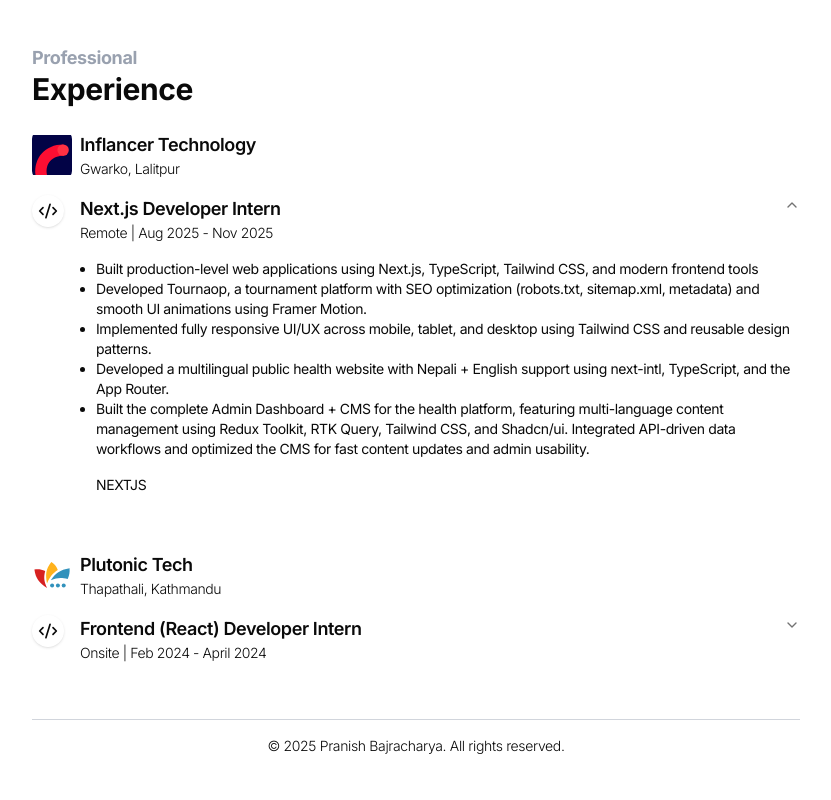
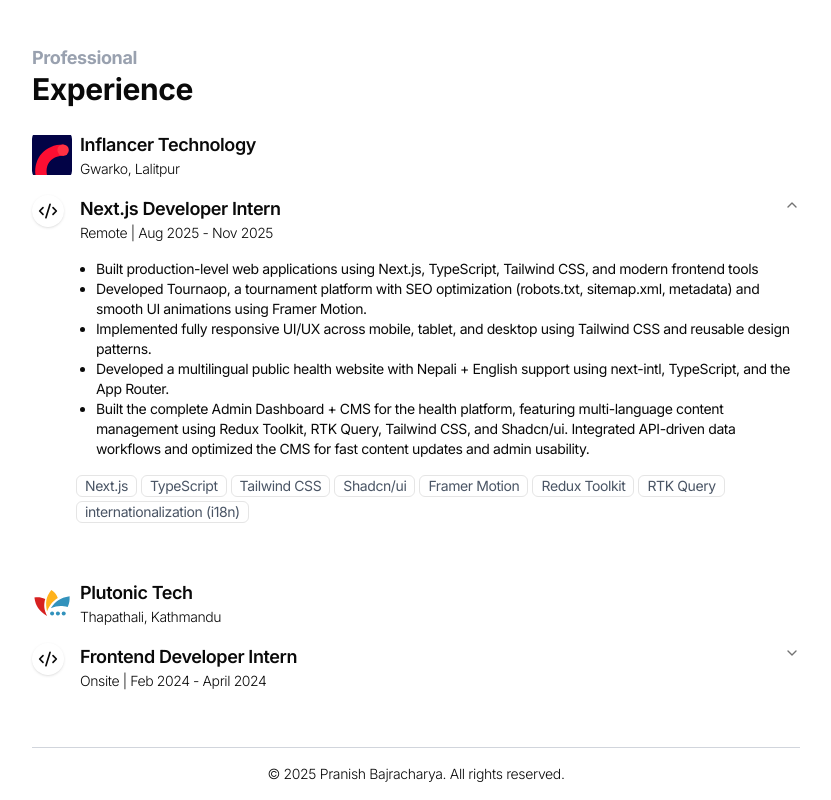
Before and after one commit to pb-bj/portfolio, a Next.js app: page / in a window 1280 px wide. Shown: the part 544-1344 px from the top of the page, without its empty margins (224-1055 px from the left). Before the commit the page ends 1316 px from the top, so only its background shows below. Built offline with nearby package versions, Linux system fonts and the light colour scheme.

Commit message:
added techstack with components

```diff
--- a/src/components/work-experience/experience.tsx
+++ b/src/components/work-experience/experience.tsx
@@ -11,6 +11,7 @@ interface ExperienceComponentProps {
 	role: string;
 	duration: string;
 	contributions: string[];
+	techstack?: string[];
 }
 
 export default function ExperienceComponent({
@@ -22,6 +23,7 @@ export default function ExperienceComponent({
 	role,
 	duration,
 	contributions,
+	techstack,
 }: ExperienceComponentProps) {
 	return (
 		<div className="flex flex-col pt-6">
@@ -63,7 +65,13 @@ export default function ExperienceComponent({
 							</ul>
 						</div>
 						{/* for techstack */}
-						<div className="pl-16 py-4">NEXTJS</div>
+						<ul className="pl-11 py-4 flex flex-wrap gap-1">
+							{techstack?.map((stack, index) => (
+								<li key={index} className="border px-2 text-gray-600 text-sm rounded-sm">
+									{stack}
+								</li>
+							))}
+						</ul>
 					</AccordionContent>
 				</AccordionItem>
 			</Accordion>
--- a/src/components/work-experience/work-experience.tsx
+++ b/src/components/work-experience/work-experience.tsx
@@ -1,3 +1,4 @@
+import { TechStack } from '@/lib/enums/tech-stack.enum';
 import ExperienceComponent from './experience';
 
 export default function WorkExperience() {
@@ -23,6 +24,16 @@ export default function WorkExperience() {
 						'Developed a multilingual public health website with Nepali + English support using next-intl, TypeScript, and the App Router.',
 						'Built the complete Admin Dashboard + CMS for the health platform, featuring multi-language content management using Redux Toolkit, RTK Query, Tailwind CSS, and Shadcn/ui. Integrated API-driven data workflows and optimized the CMS for fast content updates and admin usability.',
 					]}
+					techstack={[
+						TechStack.NEXTJS,
+						TechStack.TYPESCRIPT,
+						TechStack.TAILWIND,
+						TechStack.SHADCNUI,
+						TechStack.FRAMER_MOTION,
+						TechStack.REDUX_TOOLKIT,
+						TechStack.RTK_QUERY,
+						TechStack.NEXT_INTL,
+					]}
 				/>
 
 				<ExperienceComponent
@@ -31,7 +42,7 @@ export default function WorkExperience() {
 					company_name="Plutonic Tech"
 					company_address="Thapathali, Kathmandu"
 					link="https://plutonictech.com/"
-					role="Frontend (React) Developer Intern"
+					role="Frontend Developer Intern"
 					duration="Onsite | Feb 2024 - April 2024"
 					contributions={[
 						'Built a responsive e-commerce store using React.js & Context API (add-to-cart, wishlist, filtering, search) Designed UI/UX with SCSS',
@@ -39,6 +50,7 @@ export default function WorkExperience() {
 						'Supported WordPress development & CRM system design',
 						'Explored Jira plugin development',
 					]}
+					techstack={[TechStack.REACT, TechStack.JAVASCRIPT, TechStack.TAILWIND, TechStack.SASS, TechStack.NODE]}
 				/>
 			</div>
 		</div>
--- /dev/null
+++ b/src/lib/enums/tech-stack.enum.ts
@@ -0,0 +1,61 @@
+export enum TechStack {
+	// Frontend
+	NEXTJS = 'Next.js',
+	REACT = 'React.js',
+	TYPESCRIPT = 'TypeScript',
+	JAVASCRIPT = 'JavaScript',
+	TAILWIND = 'Tailwind CSS',
+	SASS = 'Sass',
+	REDUX_TOOLKIT = 'Redux Toolkit',
+	REACT_QUERY = 'React Query',
+	RTK_QUERY = 'RTK Query',
+	FRAMER_MOTION = 'Framer Motion',
+	SHADCNUI = 'Shadcn/ui',
+	NEXT_INTL = 'internationalization (i18n)',
+
+	// Backend
+	NODE = 'Node.js',
+	EXPRESS = 'Express.js',
+	NESTJS = 'NestJS',
+	GRAPHQL = 'GraphQL',
+	SOCKET_IO = 'Socket.io',
+	PASSPORT = 'Passport.js',
+	NEXT_AUTH = 'NextAuth.js',
+
+	// Databases & ORM
+	MONGODB = 'MongoDB',
+	POSTGRESQL = 'PostgreSQL',
+	PRISMA = 'Prisma',
+	DRIZZLE = 'Drizzle',
+	FIREBASE = 'Firebase',
+	SUPABASE = 'Supabase',
+
+	// Testing
+	JEST = 'Jest',
+	CYPRESS = 'Cypress',
+
+	// Build tools
+	WEBPACK = 'Webpack',
+	BABEL = 'Babel',
+
+	// DevOps & Cloud
+	DOCKER = 'Docker',
+	KUBERNETES = 'Kubernetes',
+	AWS = 'AWS',
+	AZURE = 'Azure',
+	GCP = 'GCP',
+	GITHUB_ACTIONS = 'Github Actions',
+
+	// Visualization / Graphics
+	THREE_JS = 'Three.js',
+	D3_JS = 'D3.js',
+
+	// Deployment
+	VERCEL = 'Vercel',
+	NETLIFY = 'Netlify',
+	HEROKU = 'Heroku',
+
+	// Apollo
+	APOLLO_CLIENT = 'Apollo Client',
+	APOLLO_SERVER = 'Apollo Server',
+}
```
